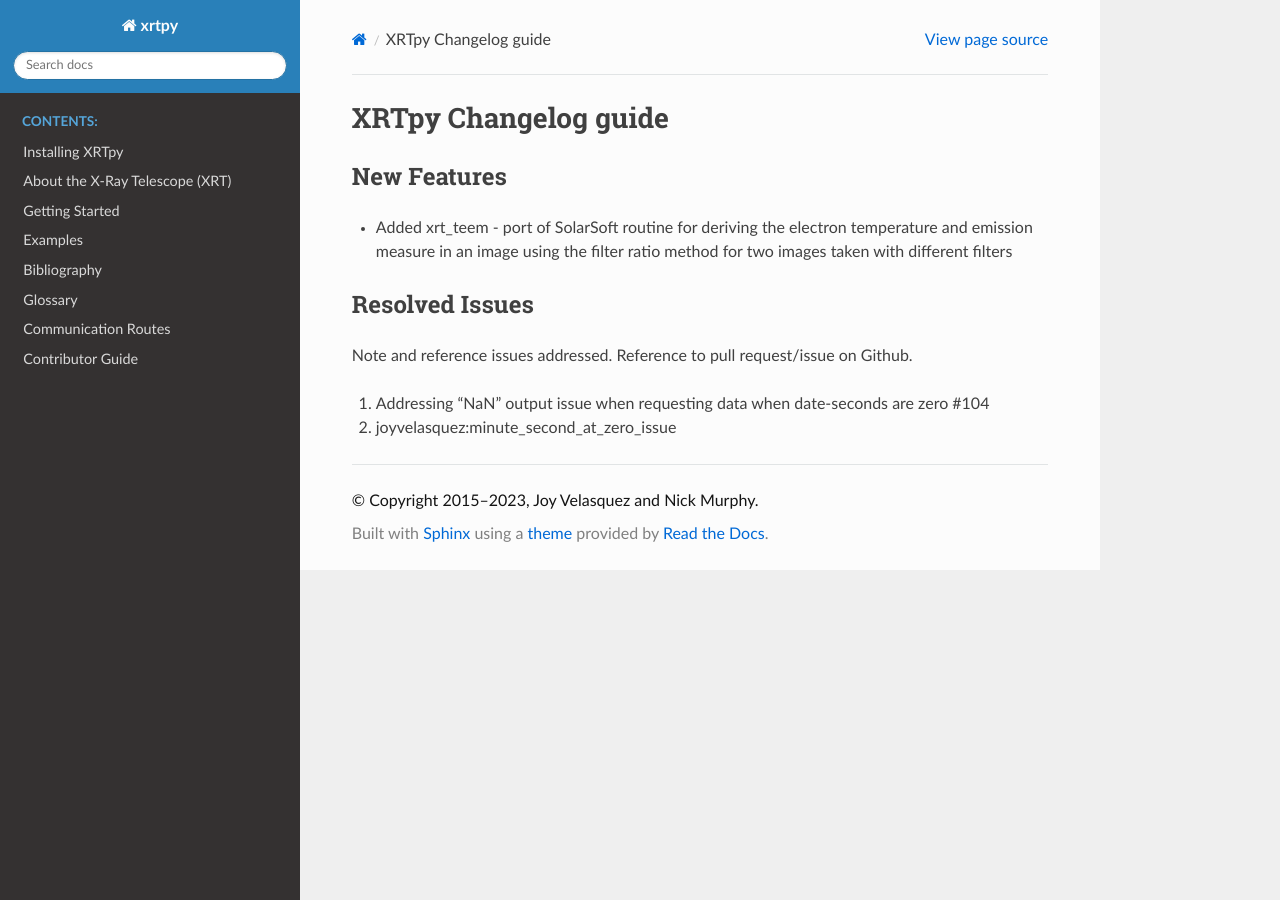
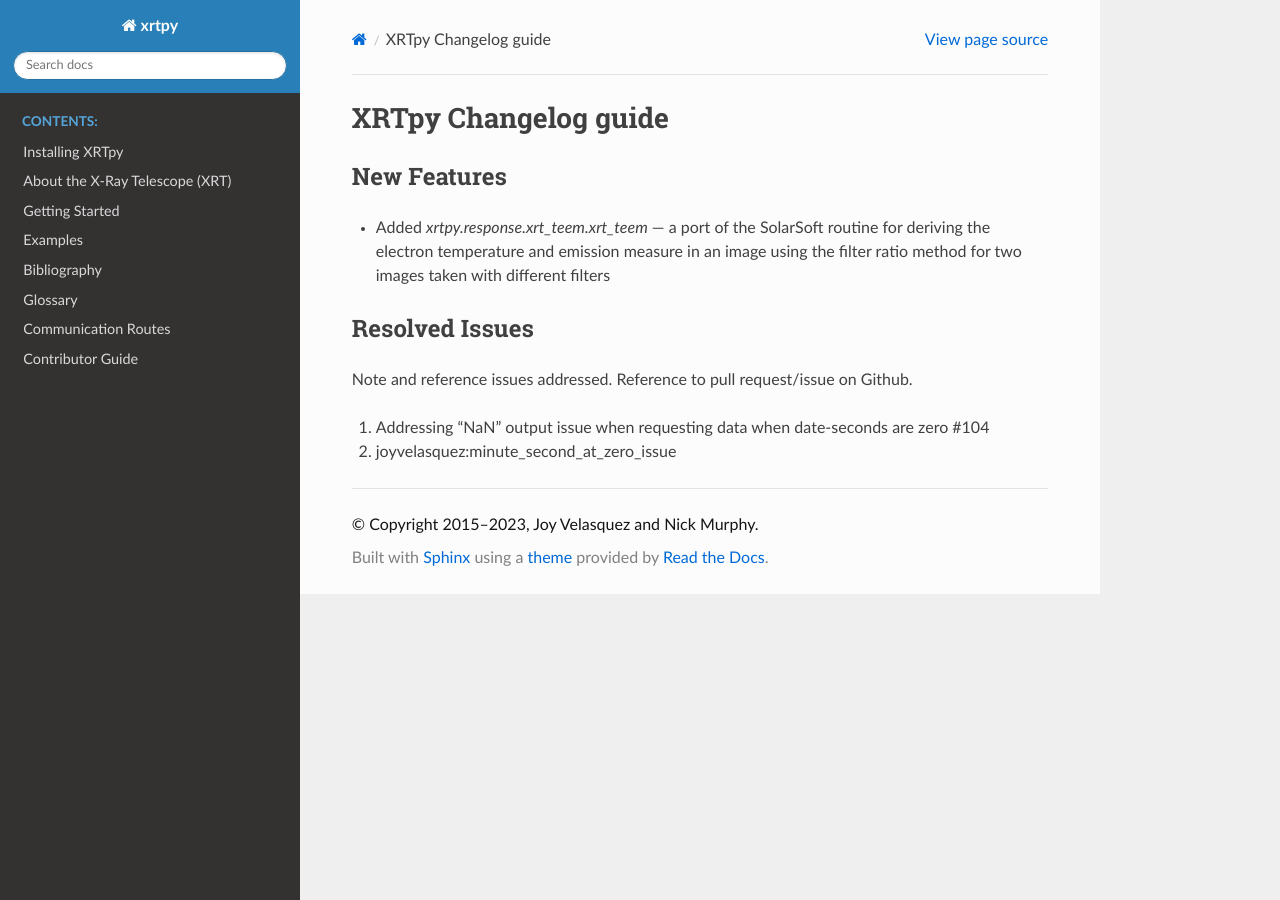
Before and after one commit to HinodeXRT/xrtpy, a Sphinx documentation site: the page built from docs/changelog_guide.rst, in a window 1280 px wide. Built offline with Sphinx 7.4.7 and the Read the Docs theme 2.0.0, drawn with Linux system fonts in a browser that asks for light colours; pages that are not in the unit, such as notebooks, are missing from menus.

Commit message:
Update docs/changelog_guide.rst
Co-authored-by: Nick Murphy <namurphy@cfa.harvard.edu>

```diff
--- a/docs/changelog_guide.rst
+++ b/docs/changelog_guide.rst
@@ -5,7 +5,7 @@ XRTpy Changelog guide
 
 New Features
 **************
-* Added xrt_teem - port of SolarSoft routine for deriving the electron temperature and emission measure in an image using the filter ratio method for two images taken with different filters
+* Added `xrtpy.response.xrt_teem.xrt_teem` — a port of the SolarSoft routine for deriving the electron temperature and emission measure in an image using the filter ratio method for two images taken with different filters
 
 Resolved Issues
 ***************
```
